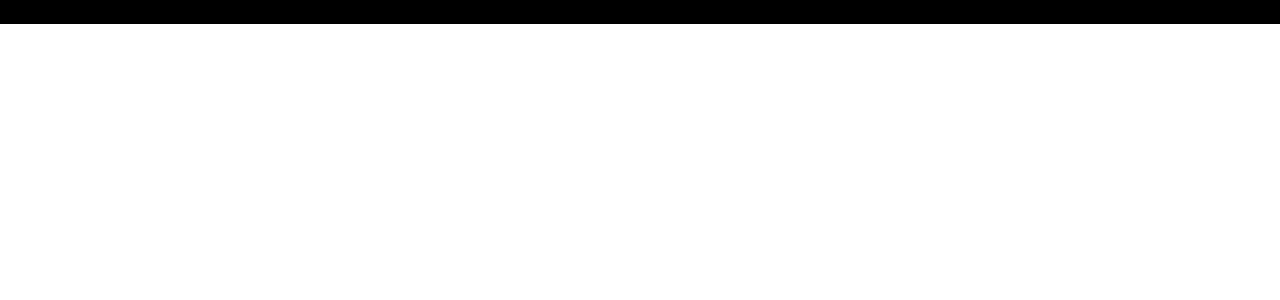
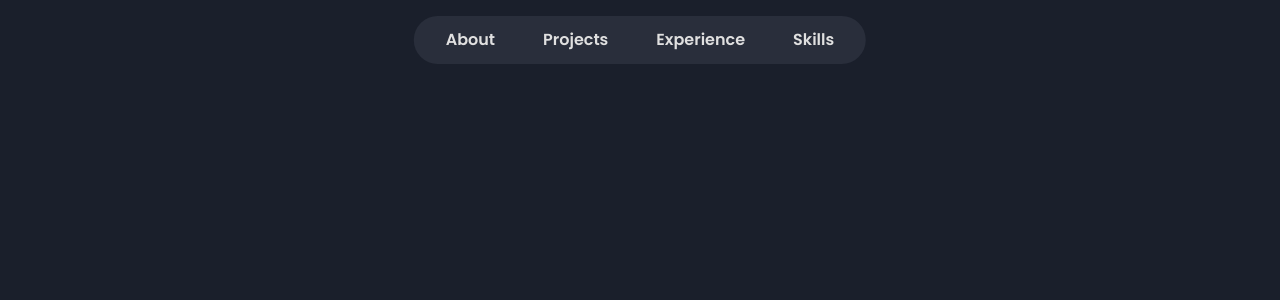
Before and after one commit to JOSU9435/portfolio, a React (Vite) app: page / in a window 1280 px wide. Shown: the top 300 px of the page. Built offline with nearby package versions, Linux system fonts and the light colour scheme.

Commit message:
add navbar

```diff
--- a/src/App.tsx
+++ b/src/App.tsx
@@ -1,10 +1,12 @@
+import Nav from "./components/Nav"
+import Home from "./pages/Home"
+
 function App() {
 
   return (
     <>
-      <div className="bg-black">
-        hello
-      </div>
+      <Nav />
+      <Home />
     </>
   )
 }
--- /dev/null
+++ b/src/components/Hero.tsx
@@ -0,0 +1,10 @@
+const Hero = () => {
+  return (
+    <div
+      className="bg-bg-100 min-h-[100vh] flex justify-center"
+    >
+    </div>
+  );
+}
+
+export default Hero;
--- /dev/null
+++ b/src/components/Links.tsx
@@ -0,0 +1,14 @@
+const Links = ({text, scrollTo}) => {
+
+  return (
+    <div
+    className="relative flex justify-center mx-3 my-2 text-sm font-semibold text-text-200 md:my-1 md:mx-6 md:py-2 md:text-base"
+    >
+      <div className="relative before:bg-accent-100 before:h-0.5 before:w-full before:absolute before:-bottom-0.5 before:origin-top-right before:transition-transform before:duration-200 before:scale-x-0 before:hover:scale-x-100 before:hover:origin-top-left">
+        {text}
+      </div>
+    </div>
+  );
+}
+
+export default Links;
--- /dev/null
+++ b/src/components/Nav.tsx
@@ -0,0 +1,16 @@
+import Links from "./Links";
+
+const Nav = () => {
+  return (
+    <div
+      className="fixed bg-bg-200 px-2 justify-evenly flex rounded-full left-1/2 -translate-x-1/2 top-4"
+    >
+      <Links text={"About"} />
+      <Links text={"Projects"} />
+      <Links text={"Experience"} />
+      <Links text={"Skills"} />
+    </div>
+  );
+}
+
+export default Nav;
--- a/src/index.css
+++ b/src/index.css
@@ -13,5 +13,5 @@
   margin: 0;
   padding: 0;
   box-sizing: border-box;
-  /* font-family: "Poppins"; */
+  font-family: "Poppins";
 }
--- /dev/null
+++ b/src/pages/Home.tsx
@@ -0,0 +1,11 @@
+import Hero from "../components/Hero";
+
+const Home = () => {
+  return (
+    <>
+      <Hero/>
+    </>
+  );
+}
+
+export default Home;
```
